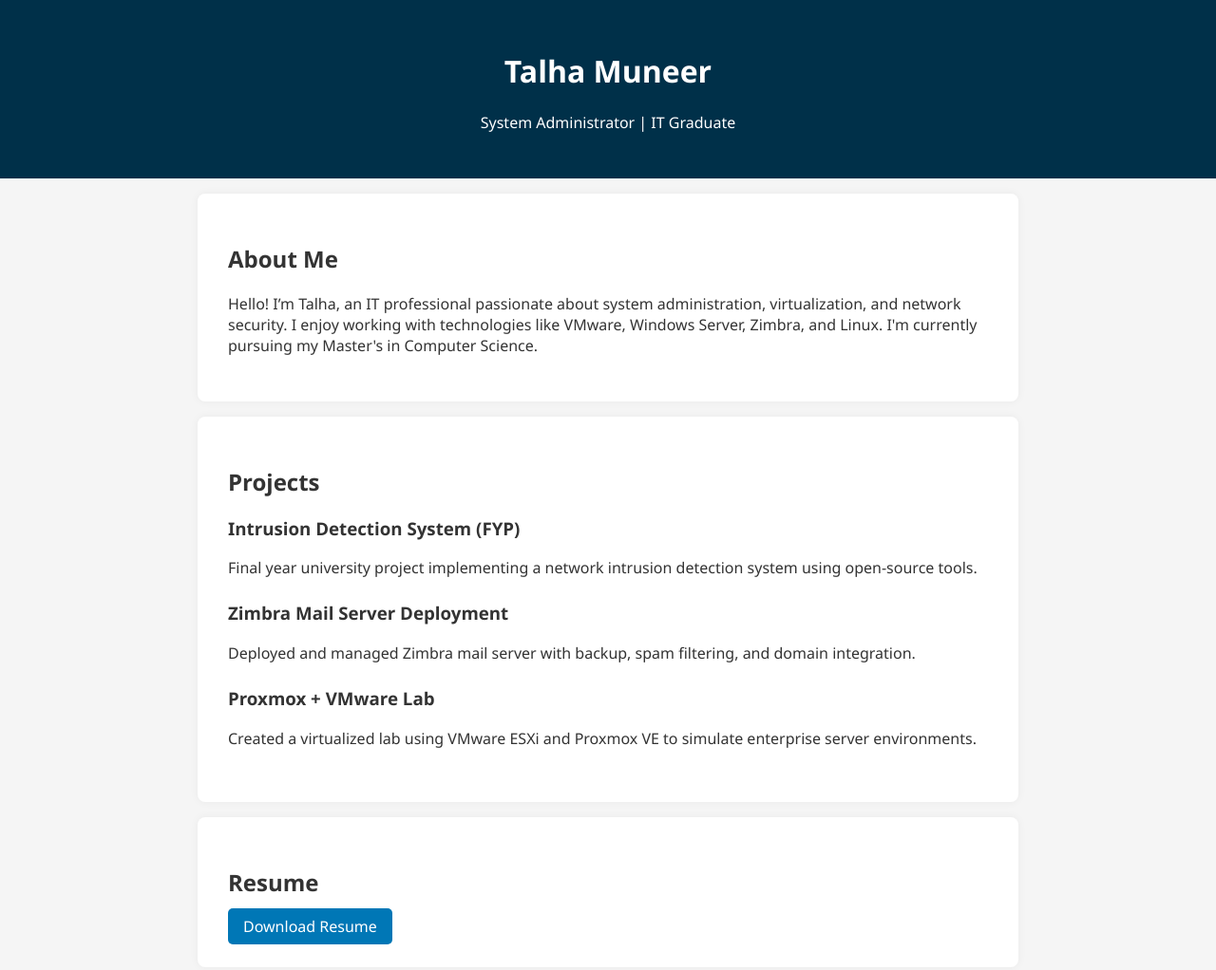
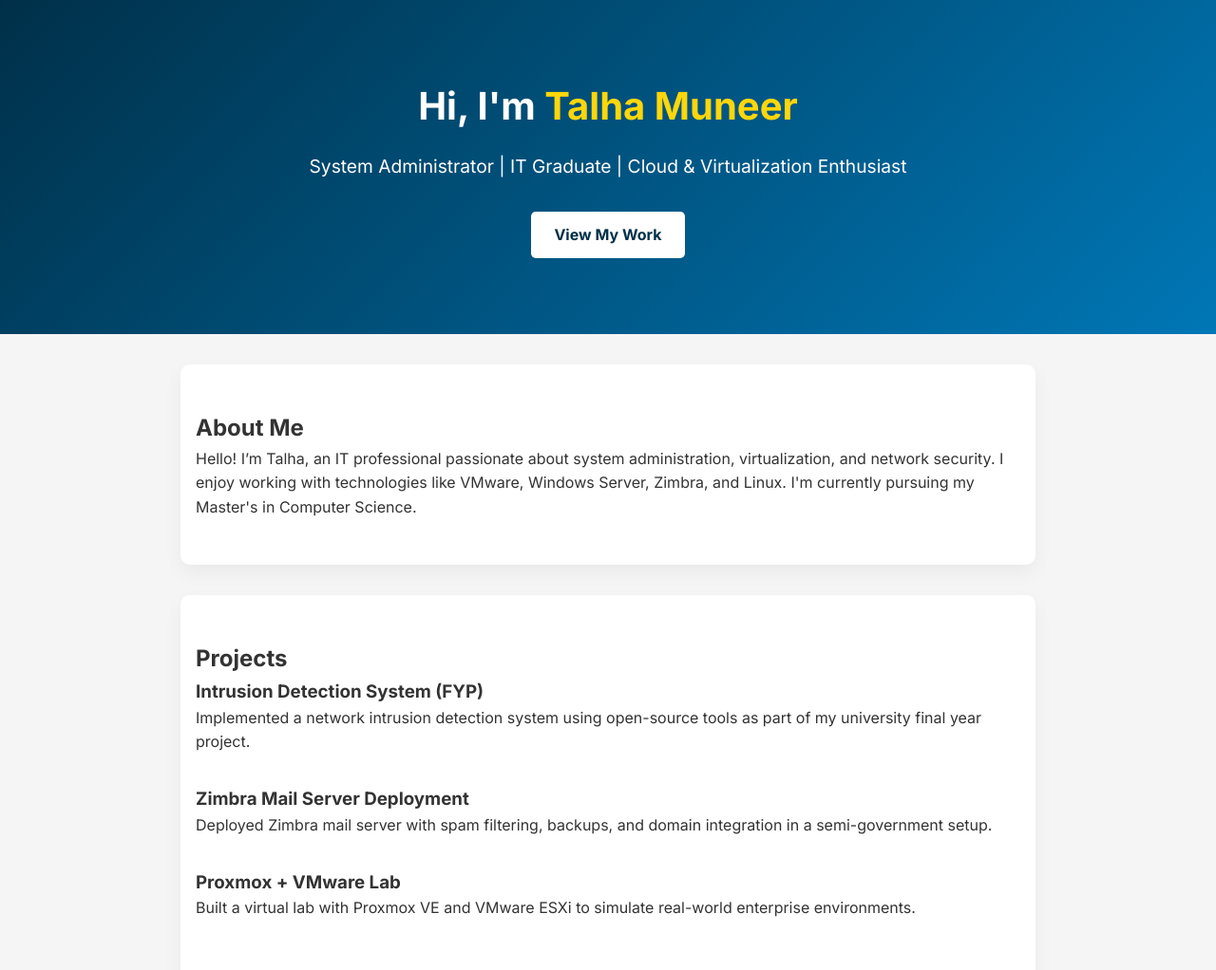
Before and after one commit to talhamuner/portfolio, a plain HTML site: page index.html in a window 1280 px wide. Shown: the top 1022 px of the page at 95% size. Drawn offline with Linux system fonts and the light colour scheme.

Commit message:
Add files via upload

```diff
--- a/index.html
+++ b/index.html
@@ -4,35 +4,39 @@
   <meta charset="UTF-8" />
   <meta name="viewport" content="width=device-width, initial-scale=1.0"/>
   <title>Talha Muneer - Portfolio</title>
-  <link rel="stylesheet" href="style.css"/>
+  <link rel="stylesheet" href="style.css" />
+  <link href="https://fonts.googleapis.com/css2?family=Inter:wght@400;600;700&display=swap" rel="stylesheet">
 </head>
 <body>
-  <header>
-    <h1>Talha Muneer</h1>
-    <p>System Administrator | IT Graduate</p>
-  </header>
+  <div class="hero">
+    <div class="hero-content">
+      <h1>Hi, I'm <span>Talha Muneer</span></h1>
+      <p>System Administrator | IT Graduate | Cloud & Virtualization Enthusiast</p>
+      <a href="#projects" class="btn">View My Work</a>
+    </div>
+  </div>
 
   <section class="about">
     <h2>About Me</h2>
     <p>Hello! I’m Talha, an IT professional passionate about system administration, virtualization, and network security. I enjoy working with technologies like VMware, Windows Server, Zimbra, and Linux. I'm currently pursuing my Master's in Computer Science.</p>
   </section>
 
-  <section class="projects">
+  <section class="projects" id="projects">
     <h2>Projects</h2>
 
     <div class="project">
       <h3>Intrusion Detection System (FYP)</h3>
-      <p>Final year university project implementing a network intrusion detection system using open-source tools.</p>
+      <p>Implemented a network intrusion detection system using open-source tools as part of my university final year project.</p>
     </div>
 
     <div class="project">
       <h3>Zimbra Mail Server Deployment</h3>
-      <p>Deployed and managed Zimbra mail server with backup, spam filtering, and domain integration.</p>
+      <p>Deployed Zimbra mail server with spam filtering, backups, and domain integration in a semi-government setup.</p>
     </div>
 
     <div class="project">
       <h3>Proxmox + VMware Lab</h3>
-      <p>Created a virtualized lab using VMware ESXi and Proxmox VE to simulate enterprise server environments.</p>
+      <p>Built a virtual lab with Proxmox VE and VMware ESXi to simulate real-world enterprise environments.</p>
     </div>
   </section>
 
--- a/style.css
+++ b/style.css
@@ -1,38 +1,73 @@
-body {
-  font-family: 'Segoe UI', sans-serif;
+* {
   margin: 0;
   padding: 0;
+  box-sizing: border-box;
+}
+
+body {
+  font-family: 'Inter', sans-serif;
+  line-height: 1.6;
   background: #f5f5f5;
   color: #333;
 }
 
-header {
-  background: #003049;
+.hero {
+  background: linear-gradient(135deg, #003049, #0077b6);
   color: white;
+  padding: 5rem 1rem;
   text-align: center;
-  padding: 2rem 1rem;
+}
+
+.hero h1 {
+  font-size: 2.5rem;
+  margin-bottom: 1rem;
+}
+
+.hero h1 span {
+  color: #ffd60a;
+}
+
+.hero p {
+  font-size: 1.2rem;
+  margin-bottom: 2rem;
+}
+
+.hero .btn {
+  padding: 0.75rem 1.5rem;
+  background: white;
+  color: #003049;
+  border-radius: 5px;
+  font-weight: bold;
+  text-decoration: none;
+  transition: background 0.3s;
+}
+
+.hero .btn:hover {
+  background: #ffd60a;
 }
 
 section {
-  padding: 2rem;
-  max-width: 800px;
+  padding: 3rem 1rem;
+  max-width: 900px;
   margin: auto;
   background: white;
-  margin-top: 1rem;
-  border-radius: 8px;
-  box-shadow: 0 0 10px rgba(0,0,0,0.05);
+  margin-top: 2rem;
+  border-radius: 10px;
+  box-shadow: 0 8px 20px rgba(0,0,0,0.05);
 }
 
 .projects .project {
-  margin-bottom: 1.5rem;
+  margin-bottom: 2rem;
 }
 
 a.btn {
+  display: inline-block;
   background: #0077b6;
   color: white;
-  padding: 0.5rem 1rem;
+  padding: 0.6rem 1.2rem;
   border-radius: 5px;
   text-decoration: none;
+  font-weight: 600;
 }
 
 a.btn:hover {
@@ -41,8 +76,8 @@ a.btn:hover {
 
 footer {
   text-align: center;
-  padding: 1rem;
-  margin-top: 2rem;
-  background: #eee;
+  padding: 1.5rem;
+  margin-top: 3rem;
+  background: #e0e0e0;
   font-size: 0.9rem;
 }
```
